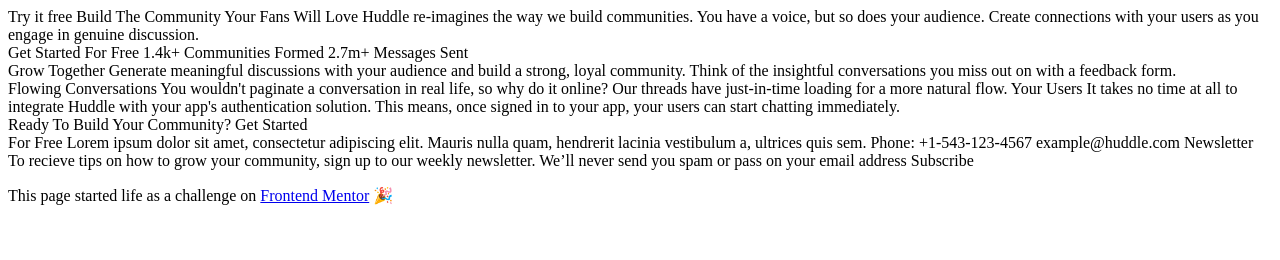
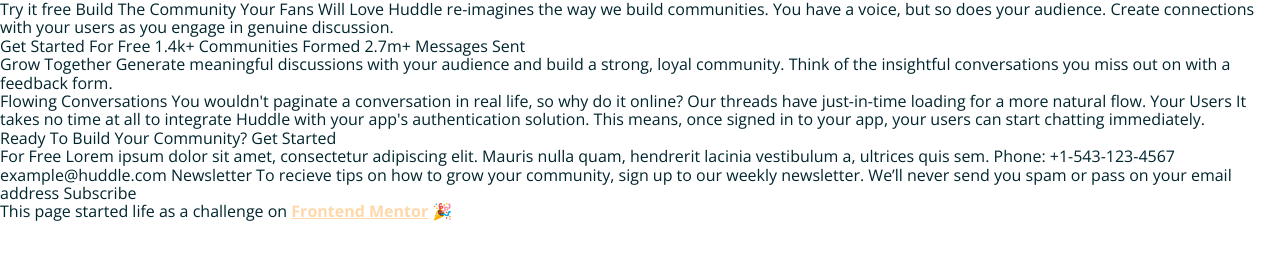
Before and after one commit to daniriian/coding_challenge-11, a website: page index.html in a window 1280 px wide. Drawn offline with nearby package versions, Linux system fonts and the light colour scheme.

Commit message:
add custom colors variables

```diff
--- a/index.html
+++ b/index.html
@@ -24,6 +24,7 @@
       rel="stylesheet"
     />
 
+    <link rel="stylesheet" href="css/styles.css" />
     <title>
       Frontend Mentor | Huddle landing page with alternating sections
     </title>
--- a/scss/base/base.scss
+++ b/scss/base/base.scss
@@ -26,7 +26,7 @@
 ****************************
 ***************************/
 body {
-  color: #414042;
+  color: $text-color;
   font-family: "Open Sans", sans-serif;
   font-weight: 400;
 }
--- /dev/null
+++ b/scss/base/variables.scss
@@ -0,0 +1,12 @@
+$green: #8dc63f !default;
+$orange: #f7941e !default;
+$brown: #594a42 !default;
+$dark-brown: #414042 !default;
+$tan: #e7e1d7 !default;
+
+$Pink: hsl(322, 100%, 66%);
+$VeryDarkCyan: hsl(192, 100%, 9%);
+$VeryPaleBlue: hsl(207, 100%, 98%);
+
+$text-color: $VeryDarkCyan !default;
+$link-color: $green !default;
--- a/scss/styles.scss
+++ b/scss/styles.scss
@@ -1,6 +1,6 @@
 $link-height: 10rem;
 
-
+@import "base/variables";
 @import "base/normalize";
 @import "base/base";
 @import "base/media-queries";
```
Also changed, not shown: css/styles.css.
